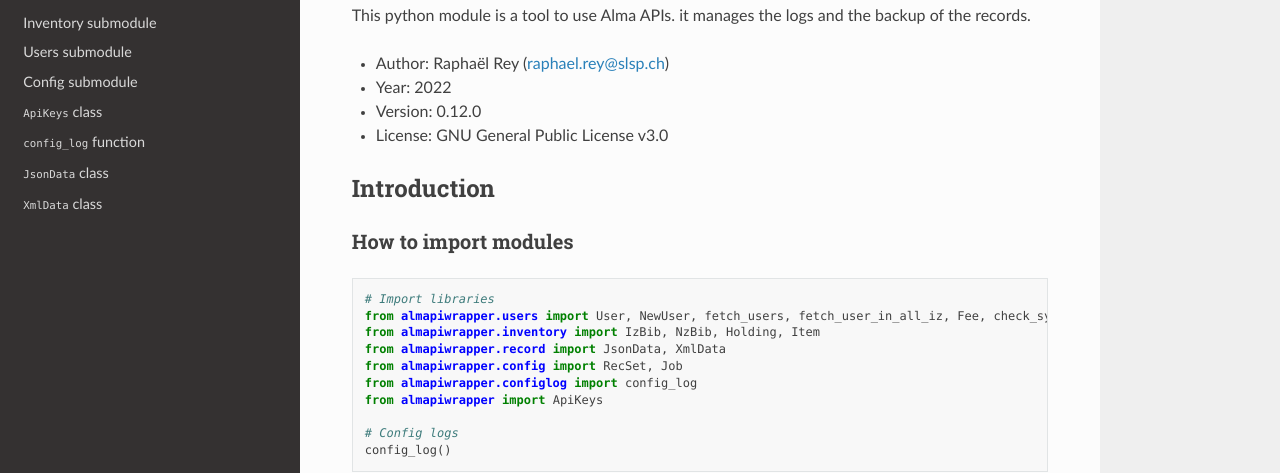
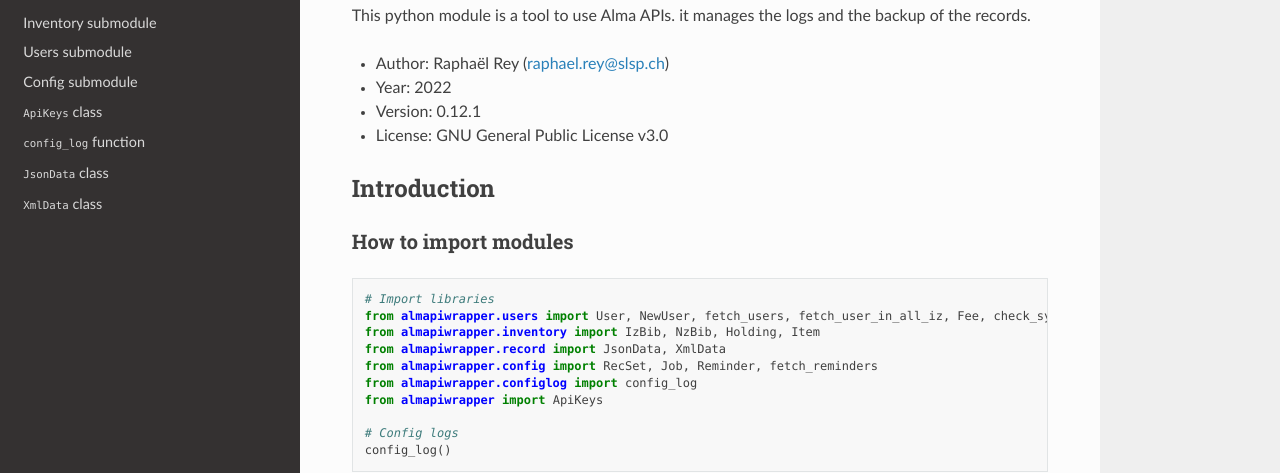
Before and after one commit to Swiss-Library-Service-Platform/almapiwrapper, a Sphinx documentation site: the page built from docs/index.rst, in a window 1280 px wide and 900 px high. Shown: the part 156-629 px from the top of the window. Built offline with Sphinx 7.4.7 and the Read the Docs theme 2.0.0, drawn with Linux system fonts in a browser that asks for light colours.

Commit message:
Create version 0.12.1

```diff
--- a/README.rst
+++ b/README.rst
@@ -7,7 +7,7 @@ backup of the records.
 
 * Author: Raphaël Rey (raphael.rey@slsp.ch)
 * Year: 2022
-* Version: 0.12.0
+* Version: 0.12.1
 * License: GNU General Public License v3.0
 * `Documentation <https://almapi-wrapper.readthedocs.io/en/latest/>`_
 
--- a/almapiwrapper/version.py
+++ b/almapiwrapper/version.py
@@ -1 +1 @@
-__version__ = '0.12.0'
+__version__ = '0.12.1'
--- a/docs/index.rst
+++ b/docs/index.rst
@@ -8,7 +8,7 @@ backup of the records.
 
 * Author: Raphaël Rey (raphael.rey@slsp.ch)
 * Year: 2022
-* Version: 0.12.0
+* Version: 0.12.1
 * License: GNU General Public License v3.0
 
 Introduction
@@ -23,7 +23,7 @@ How to import modules
     from almapiwrapper.users import User, NewUser, fetch_users, fetch_user_in_all_iz, Fee, check_synchro
     from almapiwrapper.inventory import IzBib, NzBib, Holding, Item
     from almapiwrapper.record import JsonData, XmlData
-    from almapiwrapper.config import RecSet, Job
+    from almapiwrapper.config import RecSet, Job, Reminder, fetch_reminders
     from almapiwrapper.configlog import config_log
     from almapiwrapper import ApiKeys
 
--- a/pyproject.toml
+++ b/pyproject.toml
@@ -1,6 +1,6 @@
 [project]
 name = "almapiwrapper"
-version = "0.12.0"
+version = "0.12.1"
 authors = [
   { name="Raphaël Rey", email="raphael.rey@slsp.ch" },
 ]
```
